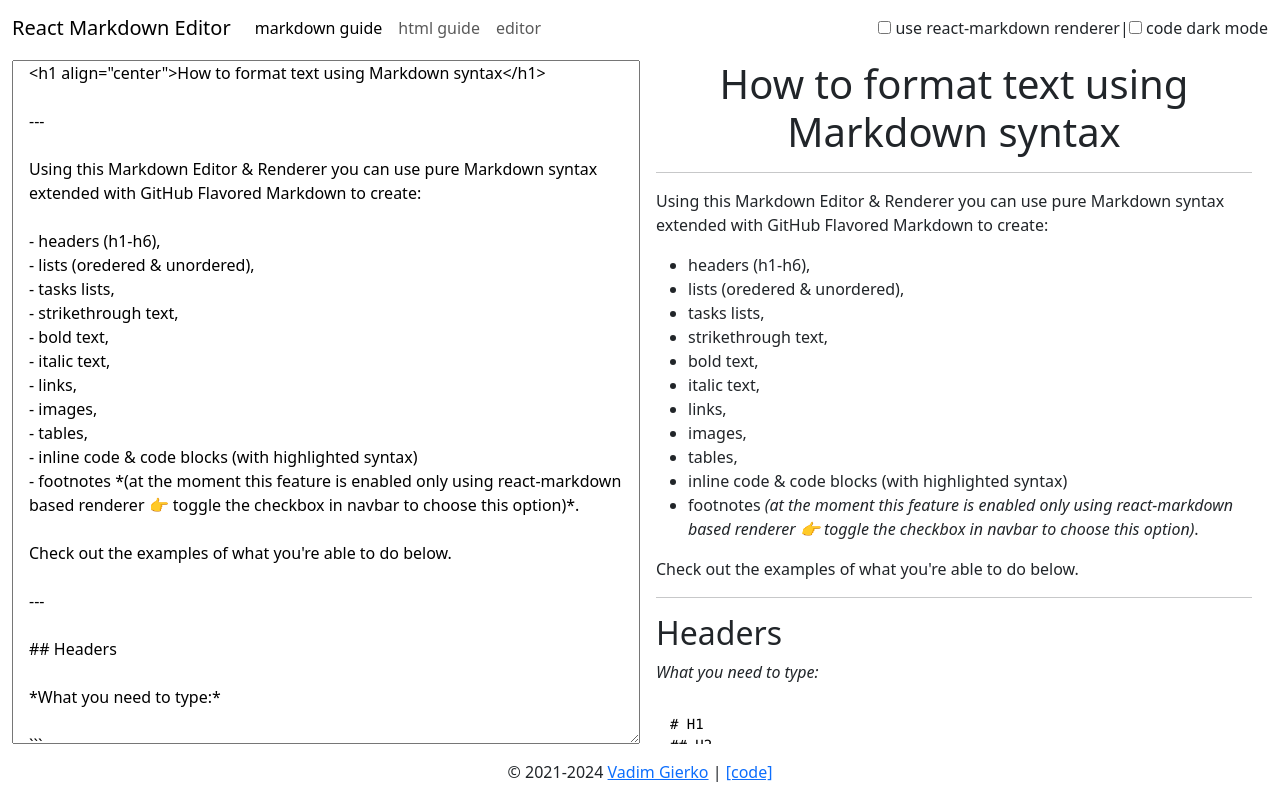
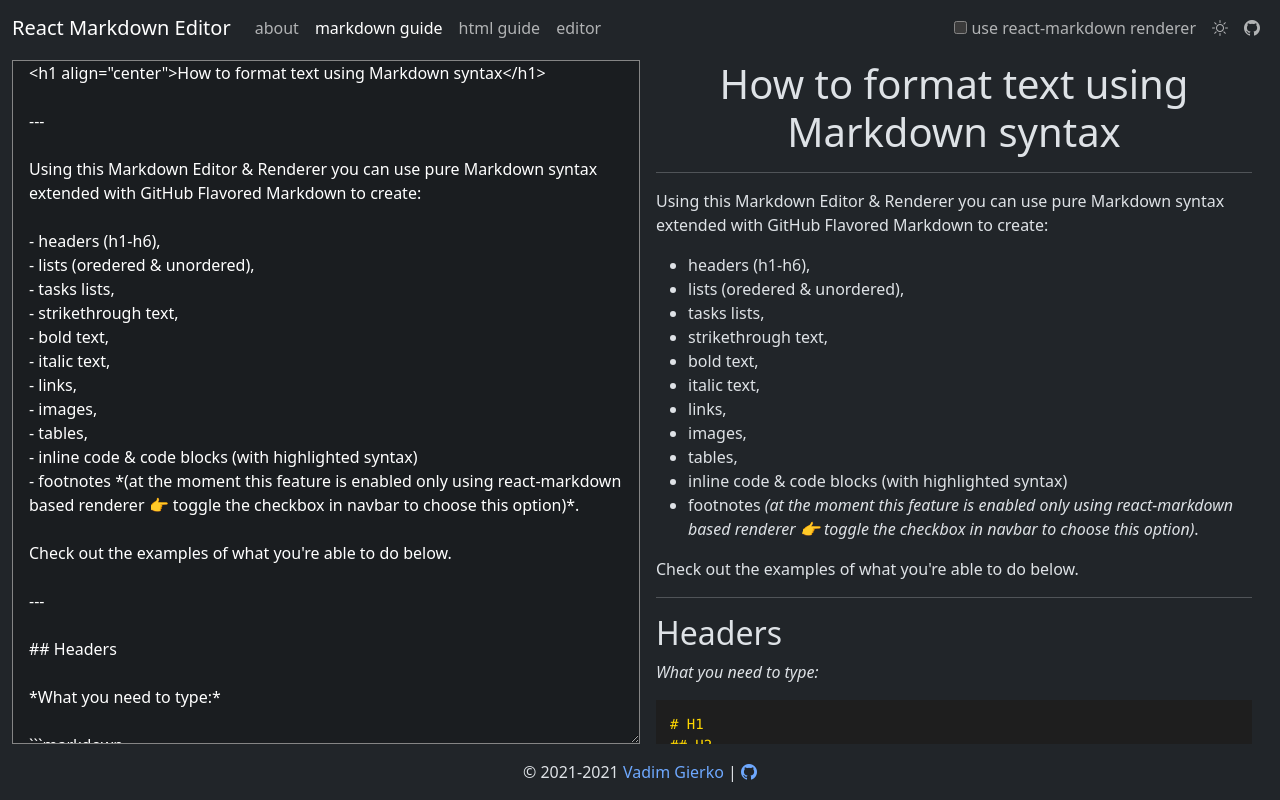
Before and after one commit to vadimgierko/markdown-text-editor, a React (Create React App) app: page /markdown-guide in a window 1280 px wide. Built offline with nearby package versions, Linux system fonts and the light colour scheme.

Commit message:
implement dark mode; add bi icons; update content

```diff
--- a/package.json
+++ b/package.json
@@ -8,6 +8,7 @@
     "@testing-library/react": "^11.2.7",
     "@testing-library/user-event": "^12.8.3",
     "bootstrap": "^5.3.2",
+    "bootstrap-icons": "^1.11.3",
     "dompurify": "^3.0.8",
     "gh-pages": "^3.2.3",
     "highlight.js": "^11.9.0",
--- a/public/index.html
+++ b/public/index.html
@@ -1,13 +1,16 @@
 <!DOCTYPE html>
-<html lang="en">
+<html lang="en" data-bs-theme="dark">
   <head>
     <meta charset="utf-8" />
     <meta name="viewport" content="width=device-width, initial-scale=1" />
+    <meta name="author" content="Vadim Gierko" />
     <meta
       name="description"
-      content="Live Markdown Text Editor created using create-react-app & React Markdown"
+      content="Battle-tested Online split-screen Markdown/ HTML Editor with a Live Preview written in React. Write & renderer Markdown, HTML, inline CSS styles, highlighted code & embeds!"
     />
-    <title>Live Markdown Text Editor</title>
+    <title>Markdown/HTML Editor</title>
+    <!-- for bs icons -->
+    <link rel="stylesheet" href="https://cdn.jsdelivr.net/npm/bootstrap-icons@1.11.3/font/bootstrap-icons.min.css">
   </head>
   <body>
     <div id="root"></div>
--- a/src/components/MarkdownEditor/index.js
+++ b/src/components/MarkdownEditor/index.js
@@ -1,18 +1,20 @@
 import { useEffect, useState } from "react";
 import { getMarkdownFromLocalStorage, saveMarkdownInStorage } from "../../utils";
 import MarkdownRenderer from "../MarkdownRenderer";
+import { useStore } from "../../context/useStore";
 
 export default function MarkdownEditor({
     markdown = "Type something using Markdown syntax or HTML (also with inline styles 😉) & see how it will be rendered!",
     isEditorMode = true,
 }) {
+    const {isDarkMode} = useStore();
     const [localMarkdown, setLocalMarkdown] = useState(isEditorMode ? getMarkdownFromLocalStorage() : markdown);
 
     return (
 
             <div className="markdown-editor-component">
                 <textarea
-                    className="markdown-editor"
+                    className={`markdown-editor ${isDarkMode ? "bg-dark-subtle" : "bg-light-subtle"}`}
                     value={localMarkdown}
                     placeholder="Type something using Markdown syntax or HTML (also with inline styles 😉) & see how it will be rendered!"
                     onChange={(e) => {
--- a/src/components/MarkdownRenderer/ReactMarkdownRenderer.js
+++ b/src/components/MarkdownRenderer/ReactMarkdownRenderer.js
@@ -4,9 +4,6 @@
 import remarkGfm from "remark-gfm";
 import rehypeRaw from "rehype-raw";
 import rehypeHighlight from "rehype-highlight";
-import hljs from "highlight.js";
-import { useEffect } from "react";
-import { useStore } from "../../context/useStore";
 
 /**
  * @returns `<Link />` from react-router-dom if the link is internal or `<a>` redirecting to a new tab if the link is external
@@ -22,15 +19,6 @@
 }
 
 export default function ReactMarkdownRenderer({ markdown }) {
-
-	// highlight code:
-	useEffect(() => {
-		// hljs.highlightAll();
-		document.querySelectorAll("code").forEach((block) => {
-			hljs.highlightElement(block);
-		});
-	}, [markdown]);
-
 	return (
 		<ReactMarkdown
 			className="markdown-renderer"
@@ -39,7 +27,9 @@
 				// enables rendering HTML tags:
 				rehypeRaw,
 				// enables code highlighting:
-				// rehypeHighlight,
+				// ❗WARNING!❗
+				// to enable ✅ correct highlighting 👉 fetch css styles & always define language for code blocks
+				rehypeHighlight,
 			]}
 			components={{ a: LinkRenderer }}
 		>
--- a/src/content/about.js
+++ b/src/content/about.js
@@ -44,18 +44,31 @@
 
 ---
 
-### New features
+### New Markdown Editor/ Renderer features
 
 ---
 
-| Features | 2022 | 2024 |
+| Editor/ Renderer Features | 2022 | 2024 |
 | --- | --- | --- |
 | Markdown | ✅ | ✅ |
 | GitHub Flavored Markdown (GFM) | ✅ | ✅ |
-| code highlighting | ❌ | ✅ |
+| code highlighting (auto light & dark mode) | ❌ | ✅ |
 | HTML tags | ❌ | ✅ |
 | inline CSS styles | ❌ | ✅ |
 | embed elements | ❌ | ✅ |
+| react-markdown/ custom renderer switching | ❌ | ✅ |
+
+---
+
+### New App features
+
+---
+
+| App Features | 2022 | 2024 |
+| --- | --- | --- |
+| Routing | ❌ | ✅ |
+| Dark/ Light Mode | ❌ | ✅ |
+| Guides | ❌ | ✅ |
 
 ---
 
@@ -86,8 +99,10 @@
 | react-markdown | 7.0.1 | 7.1.2 |
 | react-router-dom | --- | 6.21.1 |
 | bootstrap | 5.1.3 | 5.3.2 |
+| bootstrap-icons | --- | 1.11.3 |
 | remark-gfm | 3.0.0 | 3.0.1 |
-| rehype-raw | --- | 7.0 |
+| rehype-raw | --- | 7.0.0 |
+| rehype-highlight | --- | 7.0.0 |
 | dompurify | --- | 3.0.8 |
 | marked | --- | 11.1.1 |
 | highlight.js | --- | 11.9.0 |
--- a/src/content/html-guide.js
+++ b/src/content/html-guide.js
@@ -24,7 +24,10 @@
 you can also add different embed elements to your note.
 
 For example, you can add... the whole website to your notes by adding this:
-\`<iframe src="https://www.vadimgierko.com" width="100%" height="500px" title="Linky Notes About Page"></iframe>\`!
+
+\`\`\`markdown
+<iframe src="https://www.vadimgierko.com" width="100%" height="500px" title="Linky Notes About Page"></iframe>
+\`\`\`
 
 the result will look like this:
 
--- a/src/content/markdown-guide.js
+++ b/src/content/markdown-guide.js
@@ -24,7 +24,7 @@
 
 *What you need to type:*
 
-\`\`\`
+\`\`\`markdown
 # H1
 ## H2
 ### H3
@@ -47,7 +47,7 @@
 
 *What you need to type:*
 
-\`\`\`
+\`\`\`markdown
 1. First item
 2. Second item
 3. Third item
@@ -65,7 +65,7 @@
 
 *What you need to type:*
 
-\`\`\`
+\`\`\`markdown
 - First item
 - Second item
 - Third item
@@ -82,7 +82,7 @@
 
 *What you need to type:*
 
-\`\`\`
+\`\`\`markdown
 **bold text**
 \`\`\`
 
@@ -95,7 +95,7 @@
 
 *What you need to type:*
 
-\`\`\`
+\`\`\`markdown
 *italicized text*
 \`\`\`
 
@@ -108,7 +108,7 @@
 
 *What you need to type:*
 
-\`\`\`
+\`\`\`markdown
 [This is linked text (click & try)](https://www.this-is-your-link.com)
 \`\`\`
 
@@ -122,7 +122,9 @@
 
 *What you need to type:*
 
-\`---\`
+\`\`\`markdown
+---
+\`\`\`
 
 *What you get:*
 
@@ -132,7 +134,7 @@
 
 *What you need to type:*
 
-\`\`\`
+\`\`\`markdown
 Here's a sentence with a footnote. [^1]
 [^1]: This is the footnote (it appears in the bottom of the page -> check it out!).
 \`\`\`
@@ -149,7 +151,7 @@
 
 *What you need to type:*
 
-\`\`\`
+\`\`\`markdown
 ~~The world is flat.~~
 \`\`\`
 
@@ -163,7 +165,7 @@
 
 *What you need to type:*
 
-\`\`\`
+\`\`\`markdown
 - [x] Write the press release
 - [ ] Update the website
 - [ ] Contact the media
@@ -181,7 +183,7 @@
 
 *What you need to type:*
 
-\`\`\`
+\`\`\`markdown
 | Column Header 1 | Column Header 2 |
 | --------------- | --------------- |
 | column content | column content |
@@ -201,20 +203,20 @@
 
 *What you need to type:*
 
-\`\`\`
+\`\`\`markdown
 ![Screenshot of Linky Notes app](https://vadimgierko.github.io/linky-notes/linky-notes-app-screen-vadim-gierko.png)
 \`\`\`
 
 ***Warning:*** The Markdown syntax for images doesn’t allow you to specify the width and height of images.
 If you need to resize an image, you can use the img HTML tag with the width and height attributes to set the dimensions of an image in pixels:
 
-\`\`\`
+\`\`\`markdown
 <img src="https://vadimgierko.github.io/linky-notes/linky-notes-app-screen-vadim-gierko.png" width="300">
 \`\`\`
 
 or if you want to ensure that the image will not be bigger than the available note space, then use this code:
 
-\`\`\`
+\`\`\`markdown
 <img src="https://vadimgierko.github.io/linky-notes/linky-notes-app-screen-vadim-gierko.png" width="100%">
 \`\`\`
 
--- a/src/context/useStore.js
+++ b/src/context/useStore.js
@@ -1,12 +1,25 @@
-import { createContext, useContext, useState } from "react";
+import { createContext, useContext, useEffect, useState } from "react";
 
 const StoreContext = createContext();
 
 export const useStore = () => useContext(StoreContext);
 
 export const StoreProvider = ({ children }) => {
-	const [isDarkMode, setIsDarkMode] = useState(false);
+	const [isDarkMode, setIsDarkMode] = useState(true);
 	const [isCustomRenderer, setIsCustomRenderer] = useState(true);
+
+	// Function to update data-bs-theme attribute based on isDarkMode state
+	const updateThemeAttribute = () => {
+		const htmlElement = document.querySelector('html');
+		if (htmlElement) {
+			htmlElement.setAttribute('data-bs-theme', isDarkMode ? 'dark' : 'light');
+		}
+	};
+
+	// Update data-bs-theme attribute on initial load and whenever isDarkMode changes
+	useEffect(() => {
+		updateThemeAttribute();
+	}, [isDarkMode]);
 
 	const value = {
 		isDarkMode,
--- a/src/index.js
+++ b/src/index.js
@@ -50,10 +50,10 @@
     }))
   },
 ],
-  // ==================== WARNING! ===================
+  // ===================❗ WARNING! ❗===================
   // UNCOMMENT CODE BELOW WHEN DEPLOY VIA GITHUB PAGES,
   // COMMENT THE CODE WHEN DEV IN CODESPACES OR CODE EDITOR:
-  // {basename: process.env.PUBLIC_URL}
+  {basename: process.env.PUBLIC_URL}
 );
 
 const root = ReactDOM.createRoot(document.getElementById('root'));
--- a/src/layout/Footer.js
+++ b/src/layout/Footer.js
@@ -1,17 +1,22 @@
 export default function Footer() {
+    const date = new Date();
+    const currentYear = date.getFullYear();
+
     return <footer>
         <p className="text-center">
-            &copy; 2021-2024 <a
+            &copy; 2021-{currentYear} <a
+                href="https://www.vadimgierko.com"
+                target="_blank"
+                rel="noreferrer"
+                style={{textDecoration: "none"}}
+            >
+                Vadim Gierko
+            </a> | <a
                 href="https://github.com/vadimgierko"
                 target="_blank"
                 rel="noreferrer"
-            >
-                Vadim Gierko
-            </a> | <a
-                href="https://github.com/vadimgierko/markdown-text-editor"
-                target="_blank"
-                rel="noreferrer"
-            >[code]</a>
+                style={{textDecoration: "none"}}
+            ><i className="bi bi-github"></i></a>
         </p>
     </footer>
 }
--- a/src/layout/Navbar.js
+++ b/src/layout/Navbar.js
@@ -4,15 +4,18 @@
 import { useStore } from '../context/useStore';
 
 function InternalNavLink({ to = "/", text = "some internal link", onClick = () => { } }) {
-    return <li className="nav-item" onClick={onClick}>
+    return (
+        <li className="nav-item" onClick={onClick}>
             <LinkContainer to={to}>
                 <a className="nav-link">{text}</a>
             </LinkContainer>
         </li>
+    );
 }
 
 function ExternalNavLink({ to = "/", text = "some external link", onClick = () => { } }) {
-    return <li className="nav-item" onClick={onClick}>
+    return (
+        <li className="nav-item" onClick={onClick}>
             <a
                 className="nav-link"
                 href={to}
@@ -20,6 +23,7 @@
                 rel="noreferrer"
             >{text}</a>
         </li>
+    );
 }
 
 export default function Navbar() {
@@ -27,14 +31,16 @@
     const [isNavCollapsed, setIsNavCollapsed] = useState(true);
     const handleNavCollapse = () => setIsNavCollapsed(!isNavCollapsed);
 
-    const LINKS = [
+    const INTERNAL_LINKS_ON_THE_LEFT = [
+        { to: "/", text: "about" },
         { to: "/markdown-guide", text: "markdown guide" },
         { to: "/html-guide", text: "html guide" },
         { to: "/editor", text: "editor" }
     ];
 
+    // TODO: consider adding this to navbar class: bg-${isDarkMode ? "dark-subtle" : "light-subtle"}
     return (
-        <nav className="navbar navbar-expand-sm navbar-light bg-white fixed-top">
+        <nav className={`navbar navbar-expand-sm fixed-top`}>
             <div className="container-fluid">
                 <LinkContainer to="/">
                     <a className="navbar-brand mb-0 h1">React Markdown Editor</a>
@@ -55,29 +61,29 @@
                 <div className={`${isNavCollapsed ? "collapse" : null} navbar-collapse`} id="navbarColor01">
                     <ul className="navbar-nav me-auto">
                         {
-                            LINKS.map(link => <InternalNavLink key={link.to + "-nav-link"} to={link.to} text={link.text} onClick={handleNavCollapse} />)
+                            INTERNAL_LINKS_ON_THE_LEFT.map(link => <InternalNavLink key={link.to + "-nav-link"} to={link.to} text={link.text} onClick={handleNavCollapse} />)
                         }
                     </ul>
 
                     <ul className="navbar-nav">
-                        <label>
+                        {/* EDITOR TOGGLE */}
+                        <li className='nav-item'>
+                            <label className='nav-link'>
                                 <input
                                     type="checkbox"
                                     id="mode-toggler"
-                                value={!isCustomRenderer}
+                                    checked={!isCustomRenderer}
                                     onChange={toggleRenderer}
                                 />{" "}
                                 use react-markdown renderer
-                        </label> |{" "}
-                        <label>
-                            <input
-                                type="checkbox"
-                                id="mode-toggler"
-                                value={isDarkMode}
-                                onChange={toggleDarkMode}
-                            />{" "}
-                            code dark mode
                             </label>
+                        </li>
+                        {/* DARK MODE TOGGLE */}
+                        <li className='nav-item'>
+                            <i class={`bi bi-${isDarkMode ? "sun" : "moon"} nav-link`} onClick={toggleDarkMode}></i>
+                        </li>
+                        {/* REPO LINK */}
+                        <ExternalNavLink to="https://github.com/vadimgierko/markdown-text-editor" text={<i class="bi bi-github"></i>} />
                     </ul>
                 </div>
             </div>
```
Also changed, not shown: 2 other files (tests, documents, lock files or other folders). Lines whose indentation alone changed are shown as unchanged.
